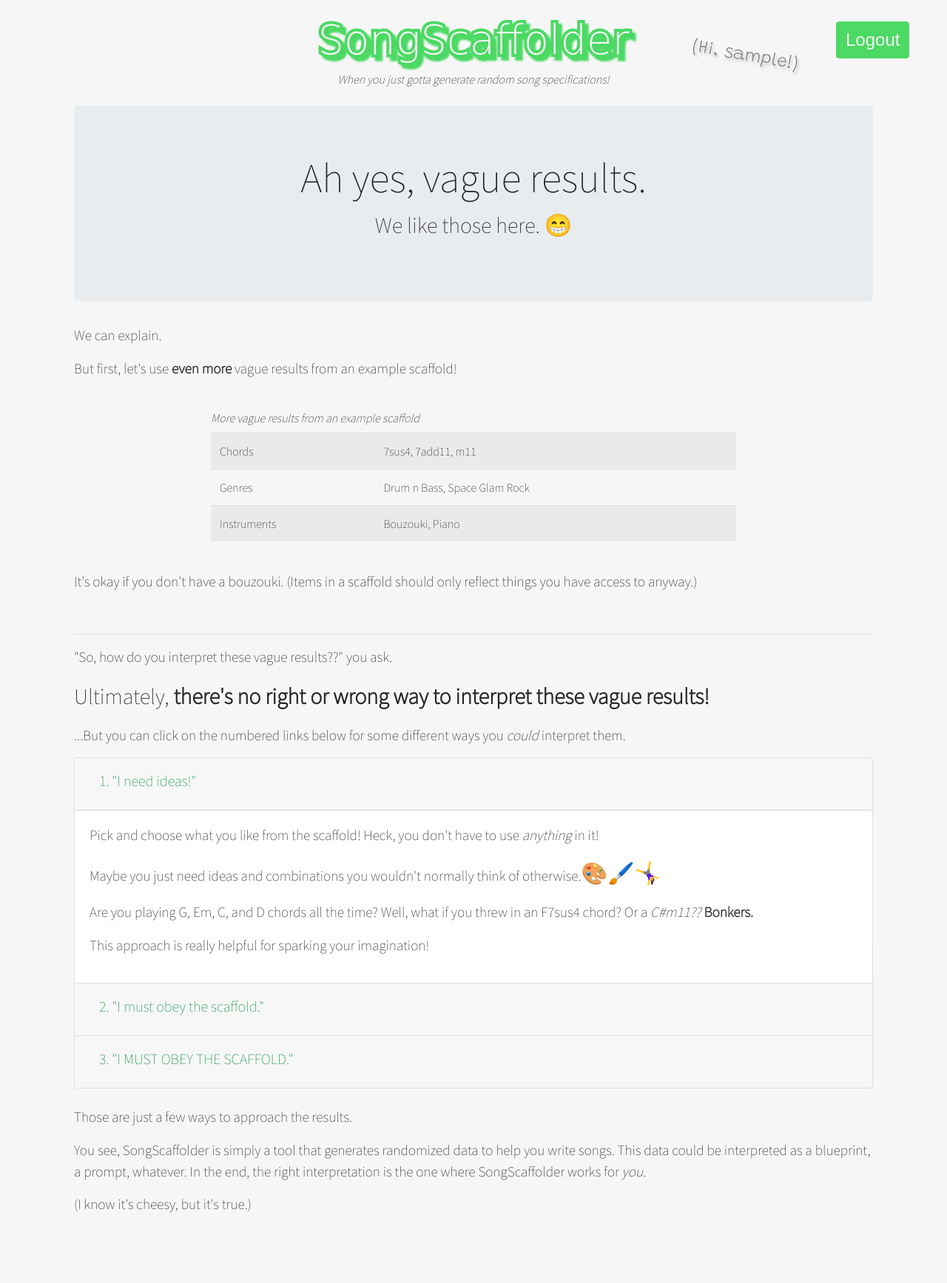
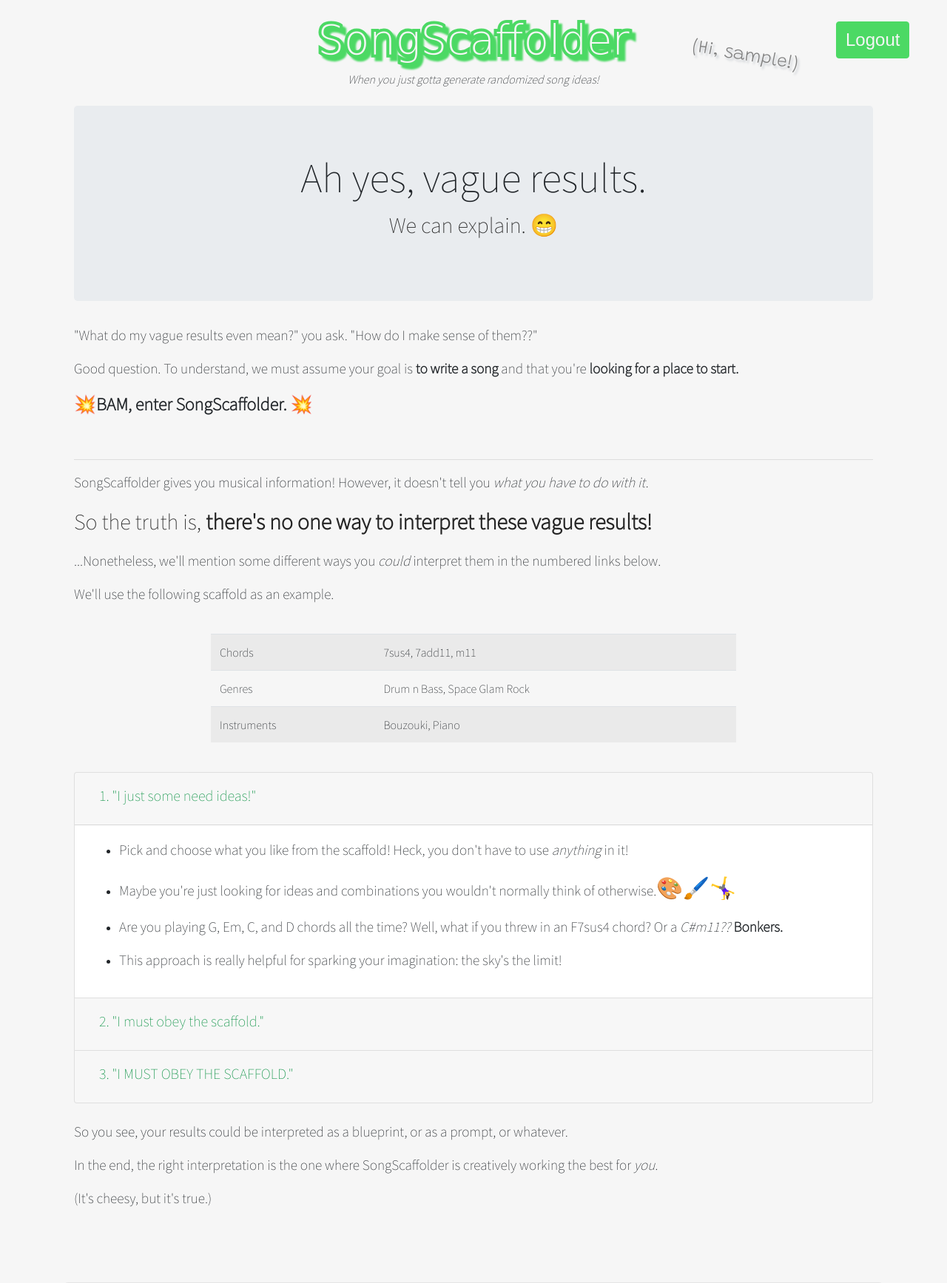
Before and after one commit to jonofoz/songscaffolder, a Django app: page /heck/ in a window 1280 px wide. Shown: the top 1735 px of the page at 74% size. Run offline with Django 3.2, Linux system fonts and the light colour scheme; the visitor is signed in with stand-in values (Sample User, id 1); some libraries are stand-ins or nearby versions; some web fonts are replaced.

Commit message:
#17 Make more changes to what-the-heck page + other small things:
  * Changed site slogan

```diff
--- a/templates/pages/what-the-heck.html
+++ b/templates/pages/what-the-heck.html
@@ -14,21 +14,28 @@
             </div>
             <div class="row">
                 <div class="col-12 d-flex justify-content-center">
-                    <p class="lead">We like those here. 😁</p>
+                    <p class="lead">We can explain. 😁</p>
                 </div>
             </div>
         </div>
-
         <section>
-            <p>We can explain.</p>
-            <p>But first, let's use <strong>even more</strong> vague results from an example scaffold!</p>
+            <p>"What do my vague results even mean?" you ask. "How do I make sense of them??"</p>
+            <p>Good question. To understand, we must assume your goal is <strong>to write a song</strong> and that you're <strong>looking for a place to start.</strong></p>
+            <p style="font-size: 1.5em;"><strong>💥BAM, enter SongScaffolder. 💥</strong></p>
+            <br>
+            <hr>
         </section>
         <section>
+            <p>SongScaffolder gives you musical information! However, it doesn't tell you <em>what you have to do with it.</em></p>
+            <p class="lead">So the truth is, <span class="font-weight-bold">there's no one way to interpret these vague results!</span></p>
+            <p>...Nonetheless, we'll mention some different ways you <em>could</em> interpret them in the numbered links below.</p>
+            <section>
+                <p></p>
+                <p>We'll use the following scaffold as an example.</p>
                 <br>
                 <div class="row">
                     <div class="col-2"></div>
                     <div class="col-8">
-                    <label for="example-scaffold-results"><em>More vague results from an example scaffold</em></label>
                         <table id="example-scaffold-results" class="table table-striped">
                             <tbody>
                                 <tr>
@@ -52,32 +59,23 @@
                 </div>
             </section>
             <br>
-        <section>
-            <p>It's okay if you don't have a bouzouki. (Items in a scaffold should only reflect things you have access to anyway.)</p>
-        </section>
-        <br>
-        <hr>
-        <section>
-            <p>"So, how do you interpret these vague results??" you ask.</p>
-        </section>
-        <section>
-            <p class="lead">Ultimately, <span class="font-weight-bold">there's no right or wrong way to interpret these vague results!</span></p>
-            <p>...But you can click on the numbered links below for some different ways you <em>could</em> interpret them.</p>
         </section>
         <section>
             <div class="accordion" id="myAccordion">
                 <div class="card">
                     <div class="card-header" id="headingOne">
                         <h2 class="mb-0">
-                            <button type="button" class="btn btn-link" data-toggle="collapse" data-target="#collapseOne"><h5>1. "I need ideas!"</h5></button>
+                            <button type="button" class="btn btn-link" data-toggle="collapse" data-target="#collapseOne"><h5>1. "I just some need ideas!"</h5></button>
                         </h2>
                     </div>
                     <div id="collapseOne" class="collapse show" aria-labelledby="headingOne" data-parent="#myAccordion">
                         <div class="card-body">
-                            <p>Pick and choose what you like from the scaffold! Heck, you don't have to use <em>anything</em> in it!</p>
-                            <p>Maybe you just need ideas and combinations you wouldn't normally think of otherwise.<span style="font-size: 1.5em;">🎨🖌️🤸‍♀️</span></p>
-                            <p>Are you playing G, Em, C, and D chords all the time? Well, what if you threw in an F7sus4 chord? Or a <em>C#m11??</em> <strong>Bonkers.</strong></p>
-                            <p>This approach is really helpful for sparking your imagination!</p>
+                            <ul>
+                                <li><p>Pick and choose what you like from the scaffold! Heck, you don't have to use <em>anything</em> in it!</p></li>
+                                <li><p>Maybe you're just looking for ideas and combinations you wouldn't normally think of otherwise.<span style="font-size: 1.5em;">🎨🖌️🤸‍♀️</span></p></li>
+                                <li><p>Are you playing G, Em, C, and D chords all the time? Well, what if you threw in an F7sus4 chord? Or a <em>C#m11??</em> <strong>Bonkers.</strong></p></li>
+                                <li><p>This approach is really helpful for sparking your imagination: the sky's the limit!</p></li>
+                            </ul>
                         </div>
                     </div>
                 </div>
@@ -89,9 +87,12 @@
                     </div>
                     <div id="collapseTwo" class="collapse" aria-labelledby="headingTwo" data-parent="#myAccordion">
                         <div class="card-body">
-                            <p>You have to use everything specified in the scaffold... but you can also add <em>more</em> stuff. 😉</p>
-                            <p>Do you like guitar? <strong>Go for it,</strong> throw some guitar into the mix! (As long as you've got piano and bouzouki in there too.)</p>
-                            <p>Maybe you like switching from 4/4 time to 22/8 time? <strong>Heck yeah</strong> you maybe do, and nothing in the scaffold says you can't.</p>
+                            <ul>
+                                <li><p>The sky is no longer the limit. Welcome, ceiling.</p></li>
+                                <li><p>Now, you have to use everything specified in the scaffold. But nothing's stopping you from adding <em>more</em> stuff. 😉</p></li>
+                                <li><p>Do you like guitar? <strong>Go for it,</strong> throw some guitar into the mix! (As long as you've got piano and bouzouki in there too.)</p></li>
+                                <li><p>Maybe you like switching from 4/4 time to 22/8 time? <strong>Heck yeah</strong> you maybe do, and nothing in the scaffold says you can't.</p></li>
+                            </ul>
                         </div>
                     </div>
                 </div>
@@ -103,10 +104,12 @@
                     </div>
                     <div id="collapseThree" class="collapse" aria-labelledby="headingThree" data-parent="#myAccordion">
                         <div class="card-body">
-                            <p>Whatever is in the scaffold is all you can use to write a song with. <strong>No exceptions.</strong></p>
-                            <p>Do you like guitar? <strong>Too bad, it's not a bouzouki!</strong></p>
-                            <p>Oh, do you <em>not</em> like bouzoukis? Are they not <strong>good enough</strong> for you??? Maybe your ears prefer the <em>sumptuous sounds of the bağlama???</em></p>
-                            <p>Go. The Great Scaffolder has spoken.</p>
+                            <ul>
+                                <li><p>Whatever is in the scaffold is all you can use to write a song with. <strong>No exceptions.</strong></p></li>
+                                <li><p>Do you like guitar? <strong>No. Bouzouki.</strong></p></li>
+                                <li><p>Oh, you don't <em>like</em> bouzoukis? Are they not <strong>good enough</strong> for you??? Maybe you prefer the <em>tangy sounds of the bağlama???</em></p></li>
+                                <li><p>Go. The Scaffolder has spoken.</p></li>
+                            </ul>
                         </div>
                     </div>
                 </div>
@@ -114,100 +117,14 @@
         </section>
         <br>
         <section>
-            <p>Those are just a few ways to approach the results.</p>
-        </section>
-        <section>
-            <p>You see, SongScaffolder is simply a tool that generates randomized data to help you write songs. This data could be interpreted as a blueprint, a prompt, whatever. In the end, the right interpretation is the one where SongScaffolder works for <span class="font-italic">you.</span></p>
+            <p>So you see, your results could be interpreted as a blueprint, or as a prompt, or whatever.</p>
+            <p>In the end, the right interpretation is the one where SongScaffolder is creatively working the best for <span class="font-italic">you.</span></p>
         </section>
         </section>
-            <p>(I know it's cheesy, but it's true.)</p>
+            <p>(It's cheesy, but it's true.)</p>
         <section>
     </div>
 
-
     <!-- Eventually I want to remove this call to jQuery, since I think it should only be done in base.html.  -->
     <script src="https://code.jquery.com/jquery-3.5.1.min.js" integrity="sha256-9/aliU8dGd2tb6OSsuzixeV4y/faTqgFtohetphbbj0=" crossorigin="anonymous"></script>
-
-    <script>
-        $("#btn-make-scaffold").on("click", function() {
-            // First, we'll clear any old scaffold results.
-            tbody = $("tbody")
-            tbody.children().remove()
-
-            metadata = {}
-            fieldsToInclude = $('input[type="checkbox"]')
-            for (i=0 ; i < fieldsToInclude.length; i++){
-                fieldName = fieldsToInclude[i].id.split("_")[1]
-                quantityForm = $(`input[id^="quantity-for_${fieldName}"]`)
-                fieldValue = quantityForm.val() != "" ? parseInt(quantityForm.val()) : 1
-                if (fieldsToInclude[i].checked == true) {
-                    metadata[fieldName] = {
-                        "include": true,
-                        "quantity": fieldValue
-                    }
-                }
-                else {
-                    metadata[fieldName] = {
-                        "include": false
-                    }
-                }
-            }
-            $.ajax({
-                type: "GET",
-                url: "{% url 'pages:make-scaffold' %}",
-                dataType: "json",
-                data: {
-                    "metadata": JSON.stringify(metadata)
-                },
-                success: function(data){
-                    for (const [key, value] of Object.entries(data)){
-                        tbody.append(
-                            `
-                                <tr>
-                                    <td>${key}</td>
-                                    <td>${value.join(', ')}</td>
-                                </tr>
-                            `
-                        );
-                        if (key != "You selected nothing!") {
-                            $("#results-modal").append(`
-                            <br>
-                            <div class="row">
-                                <div class="col-3">
-                                </div>
-                                <div class="col-6 d-flex justify-content-center">
-                                    <a type="button" id="btn-what-the-heck" class="btn btn-grey btn-block btn-small" href="{% url 'pages:what-the-heck' %}">What the heck?</a>
-                                </div>
-                                <div class="col-3">
-                                </div>
-                            </div>
-                            `)
-                        }
-
-                    }
-                },
-                failure: function(data){
-                    tbody.append(
-                            `
-                                <tr>
-                                    <td>There was a failure.</td>
-                                    <td>We're not sure why.</td>
-                                </tr>
-                            `
-                    )
-                },
-                error: function(xhr, status, error){
-                    var errorMessage = xhr.status + ': ' + xhr.statusText
-                    tbody.append(
-                            `
-                                <tr>
-                                    <td>There was an error:</td>
-                                    <td>${errorMessage}</td>
-                                </tr>
-                            `
-                    )
-                }
-            });
-        });
-    </script>
 {% endblock %}
--- a/templates/partials/_header.html
+++ b/templates/partials/_header.html
@@ -18,7 +18,7 @@
         </div>
         <div class="row">
             <div class="col-2"></div>
-            <div class="col-8" id="slogan"><em>When you just gotta generate random song specifications!</em></div>
+            <div class="col-8" id="slogan"><em>When you just gotta generate randomized song ideas!</em></div>
             <div class="col-2"></div>
         </div>
     </div>
```
Also changed, not shown: templates/pages/index.html (+5 -5 lines). Lines whose indentation alone changed are shown as unchanged.
